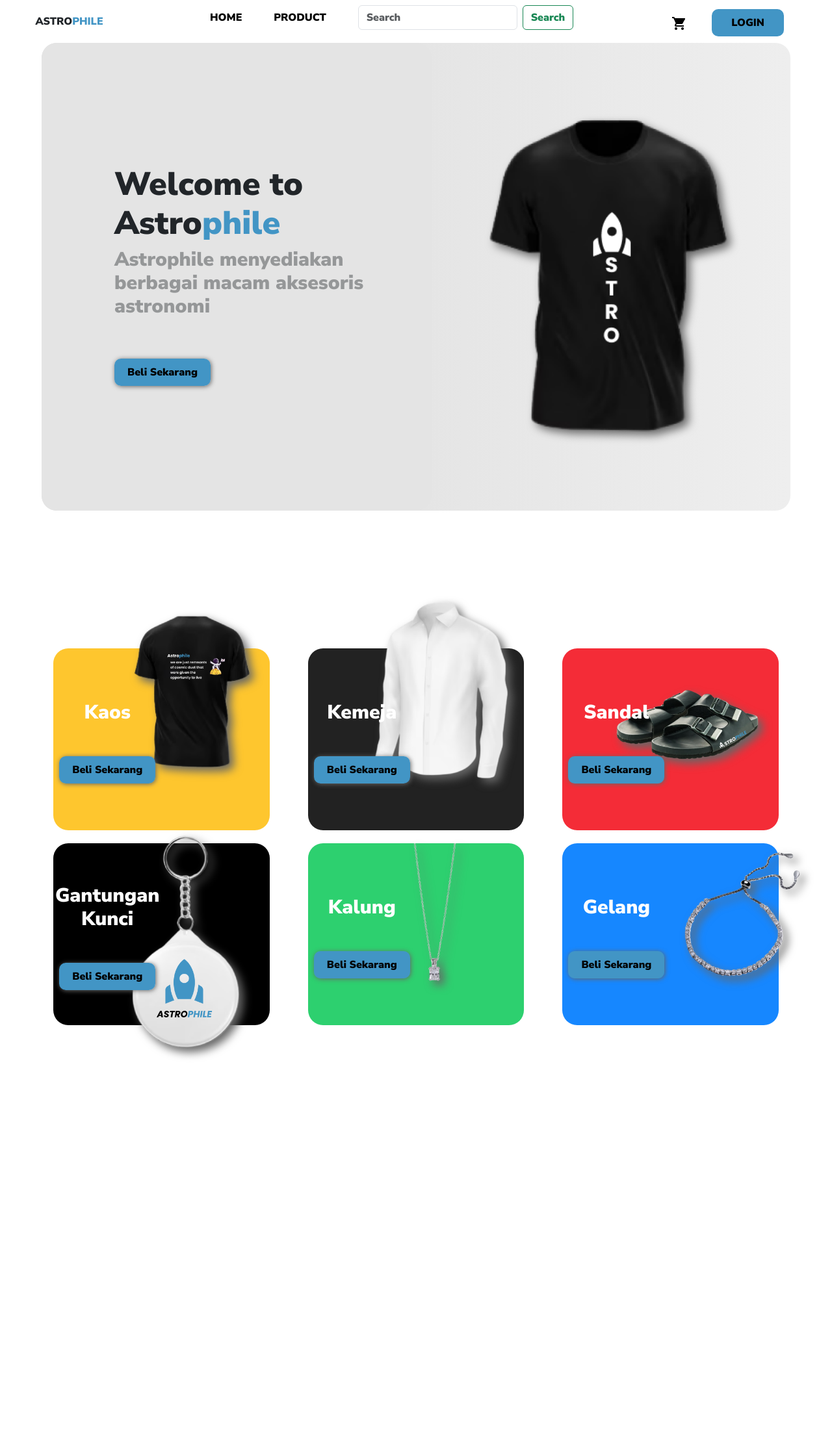
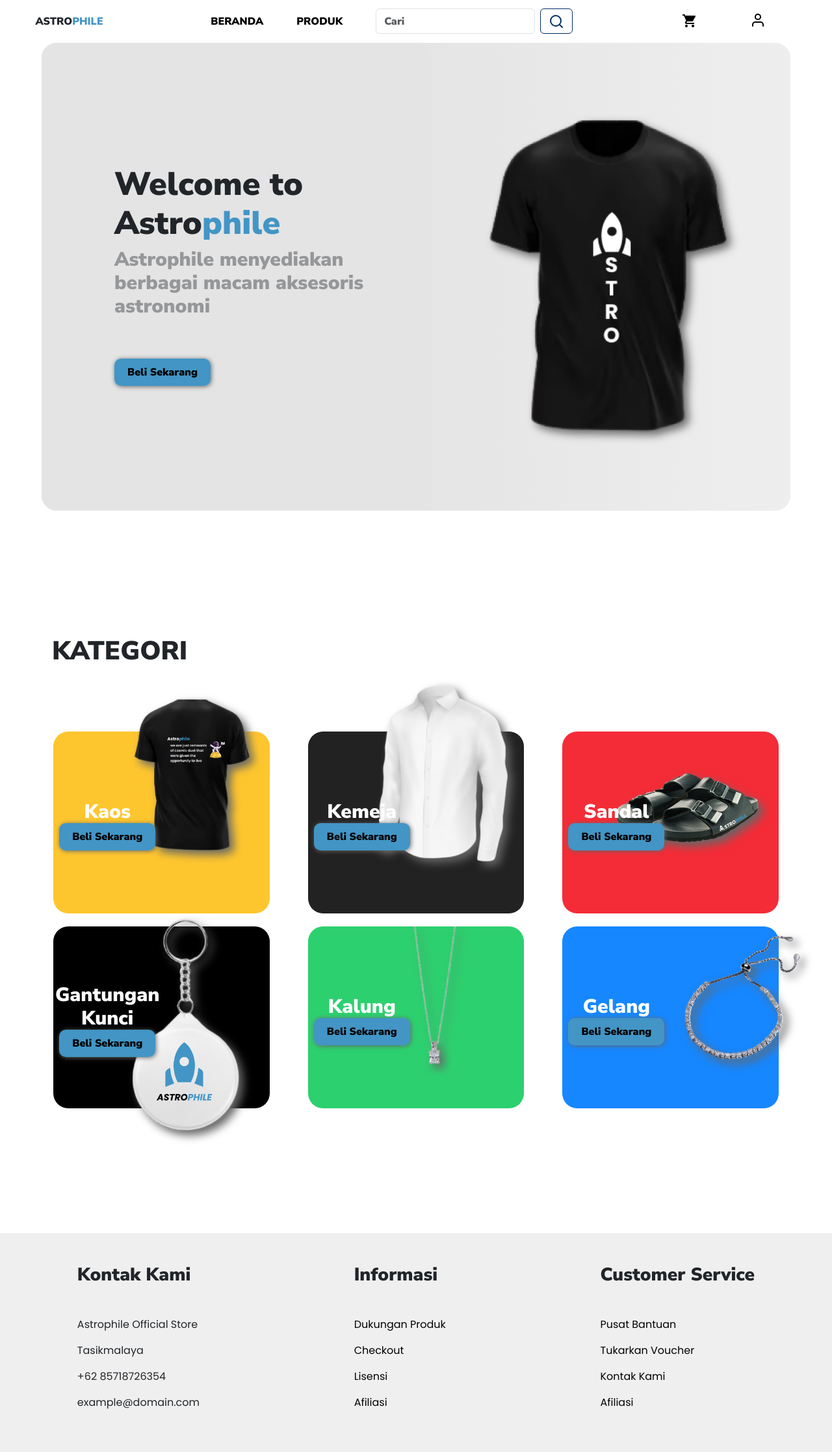
Before and after one commit to yuldan14/astrophile, a PHP site: page / in a window 1280 px wide; the page is wider, and only the part inside the window is pictured. Shown: that part at 65% size. Before the commit the page ends 1628 px from the top of that part, so only its background shows below. Run offline with PHP 8.4, Linux system fonts and the light colour scheme.

Commit message:
product unfinished

```diff
--- a/index.php
+++ b/index.php
@@ -9,6 +9,12 @@
   <link rel="stylesheet" href="style.css" />
   <link href="https://cdn.jsdelivr.net/npm/bootstrap@5.3.2/dist/css/bootstrap.min.css" rel="stylesheet" integrity="sha384-T3c6CoIi6uLrA9TneNEoa7RxnatzjcDSCmG1MXxSR1GAsXEV/Dwwykc2MPK8M2HN" crossorigin="anonymous">
   <link rel="shortcut icon" href="img/astrophile.png" type="image/x-icon" />
+  <!-- feather icon -->
+  <script src="https://unpkg.com/feather-icons"></script>
+  <!-- Poppins -->
+  <link rel="preconnect" href="https://fonts.googleapis.com">
+  <link rel="preconnect" href="https://fonts.gstatic.com" crossorigin>
+  <link href="https://fonts.googleapis.com/css2?family=Poppins:wght@400;700&display=swap" rel="stylesheet">
   <style>
     @font-face {
       font-family: NunitoSans;
@@ -23,11 +29,11 @@
     <div class="navbar">
       <div class="menu">
         <ul>
-          <li><a href="index.php">HOME</a></li>
-          <li><a href="product.php">PRODUCT</a></li>
+          <li><a href="index.php">BERANDA</a></li>
+          <li><a href="product.php">PRODUK</a></li>
           <form class="d-flex" role="search">
-            <input class="form-control me-2" type="search" placeholder="Search" aria-label="Search">
-            <button class="btn btn-outline-success" type="submit">Search</button>
+            <input class="form-control me-2" type="search" placeholder="Cari" aria-label="Search">
+            <button class="btn btn-outline-success" type="submit"><i data-feather="search"></i></button>
           </form>
         </ul>
       </div>
@@ -35,9 +41,29 @@
         <div class="cart">
           <a href="cart.php"><img src="img/cart.png" alt="" /></a>
         </div>
-        <div class="login">
+        <!-- Belum Login -->
+        <!-- <div class="login">
           <a href="login.php
           ">LOGIN</a>
+        </div> -->
+        <!-- Sudah Login -->
+        <div class="profil">
+          <nav class="navbar navbar-expand-lg navbar-dark bg-white">
+            <div class="collapse navbar-collapse" id="navbarNavDarkDropdown">
+              <ul class="navbar-nav">
+                <li class="nav-item dropdown">
+                  <button class="btn btn-dark" data-bs-toggle="dropdown" aria-expanded="false">
+                    <i data-feather="user"></i>
+                  </button>
+                  <ul class="dropdown-menu dropdown-menu-dark" id="dropdown">
+                    <li><a class="dropdown-item" href="profil.php">Profil Saya</a></li>
+                    <li><a class="dropdown-item" href="pesanan.php">Pesanan Saya</a></li>
+                    <li><a class="dropdown-item" href="login.php">Logout</a></li>
+                  </ul>
+                </li>
+              </ul>
+            </div>
+          </nav>
         </div>
       </div>
     </div>
@@ -59,6 +85,9 @@
     </div>
   </section>
   <section id="kategori">
+    <div class="kategori-head">
+      <h1>KATEGORI</h1>
+    </div>
     <div class="container">
       <div class="produk" id="kaos">
         <div class="text">
@@ -128,7 +157,29 @@
       </div>
     </div>
   </section>
-  <footer></footer>
+  <footer>
+    <div class="contact" id="foot">
+      <h3>Kontak Kami</h3>
+      <p id="text">Astrophile Official Store</p>
+      <p id="text">Tasikmalaya</p>
+      <p id="text">+62 85718726354</p>
+      <p id="text">example@domain.com</p>
+    </div>
+    <div class="informasi" id="foot">
+      <h3>Informasi</h3>
+      <p id="text"><a href="#">Dukungan Produk</a></p>
+      <p id="text"><a href="#">Checkout</a></p>
+      <p id="text"><a href="#">Lisensi</a></p>
+      <p id="text"><a href="#">Afiliasi</a></p>
+    </div>
+    <div class="cs" id="foot">
+      <h3>Customer Service</h3>
+      <p id="text"><a href="#">Pusat Bantuan</a></p>
+      <p id="text"><a href="#">Tukarkan Voucher</a></p>
+      <p id="text"><a href="#">Kontak Kami</a></p>
+      <p id="text"><a href="#">Afiliasi</a></p>
+    </div>
+  </footer>
 
   <script>
     document.addEventListener('DOMContentLoaded', function() {
@@ -195,7 +246,10 @@
     });
   </script>
   <script src="https://cdn.jsdelivr.net/npm/bootstrap@5.3.2/dist/js/bootstrap.bundle.min.js" integrity="sha384-C6RzsynM9kWDrMNeT87bh95OGNyZPhcTNXj1NW7RuBCsyN/o0jlpcV8Qyq46cDfL" crossorigin="anonymous"></script>
-
+  <!-- feather icon -->
+  <script>
+    feather.replace();
+  </script>
 </body>
 
 </html>
--- a/style.css
+++ b/style.css
@@ -10,11 +10,12 @@
   scroll-behavior: smooth;
 }
 p#text {
-  font-family: sans-serif;
+  font-family: 'Poppins';
 }
 body {
   overflow-x: hidden;
   font-family: NunitoSans;
+  width: 100vw;
 }
 span {
   color: var(--span);
@@ -60,6 +61,13 @@ nav .menu ul li {
   justify-content: space-between;
   cursor: pointer;
 }
+nav .menu form button{
+  border: 1px solid #002d64;
+  color: var(--main);
+}
+nav .menu form button:hover{
+  background-color: var(--main);
+}
 nav .menu ul li a{
   color: black;
   text-decoration: none;
@@ -70,7 +78,18 @@ nav .menu ul li a{
   color: black;
   display: flex;
   justify-content: space-around;
+  position: relative;
+  top: -10px;
 }
+.extra-menu .profil button{
+  background-color: white;
+  color: black;
+  border: none;
+}
+.extra-menu ul#dropdown{
+  margin-left: -4rem;
+}
+
 
 .extra-menu .login a {
   text-decoration: none;
@@ -120,7 +139,7 @@ nav .menu ul li a{
   font-size: 30px;
   opacity: 0.4;
 }
-.button {
+.hero .button {
   margin-top: 50px;
 }
 .button a {
@@ -165,10 +184,14 @@ nav .menu ul li a{
 /*Kategori*/
 #kategori {
   padding-top: 7rem;
-  display: flex;
   width: 100vw;
-  justify-content: center;
   font-family: NunitoSans;
+}
+
+#kategori .kategori-head{
+  width: 100vw;
+  margin-bottom: 5rem;
+  margin-left: 5rem;
 }
 #kategori .container {
   width: 100vw;
@@ -298,6 +321,17 @@ nav .menu ul li a{
   margin: 0.5rem 3rem;
 }
 
+.container-login form .form input#ingat{
+  width: 15px;
+  margin-right: 1rem;
+}
+.container-login form .form .ingat{
+  padding-left: 3.1rem;
+}
+.container-login form .form p#text{
+  display: flex;
+  align-items: center;
+}
 .container-login form input {
   width: 21vw;
   border-radius: 10px;
@@ -325,7 +359,7 @@ nav .menu ul li a{
 }
 
 .container-login form .other {
-  margin-top: 2rem;
+  margin-top: 1rem;
   text-align: center;
   color: #302929;
   font-weight: 100;
@@ -416,4 +450,24 @@ form .password i#togglePassword {
   margin-top: 5rem;
   width: 20vw;
 }
+
+
+
+/* footer */
+footer{
+  background-color: #efefef;
+  display: flex;
+  justify-content: space-around;
+  margin-top: 12rem;
+  padding: 3rem 0;
+}
+
+footer a{
+  color: black;
+  text-decoration: none;
+}
+footer #foot h3{
+  margin-bottom: 3rem;
+  font-family: NunitoSans;
+}
 /* Responsif */
```
Also changed, not shown: cart.php (+36 -6 lines), login.php (+7 -0 lines), product.php (added, +82 -0 lines), registrasi.php (+6 -2 lines).
